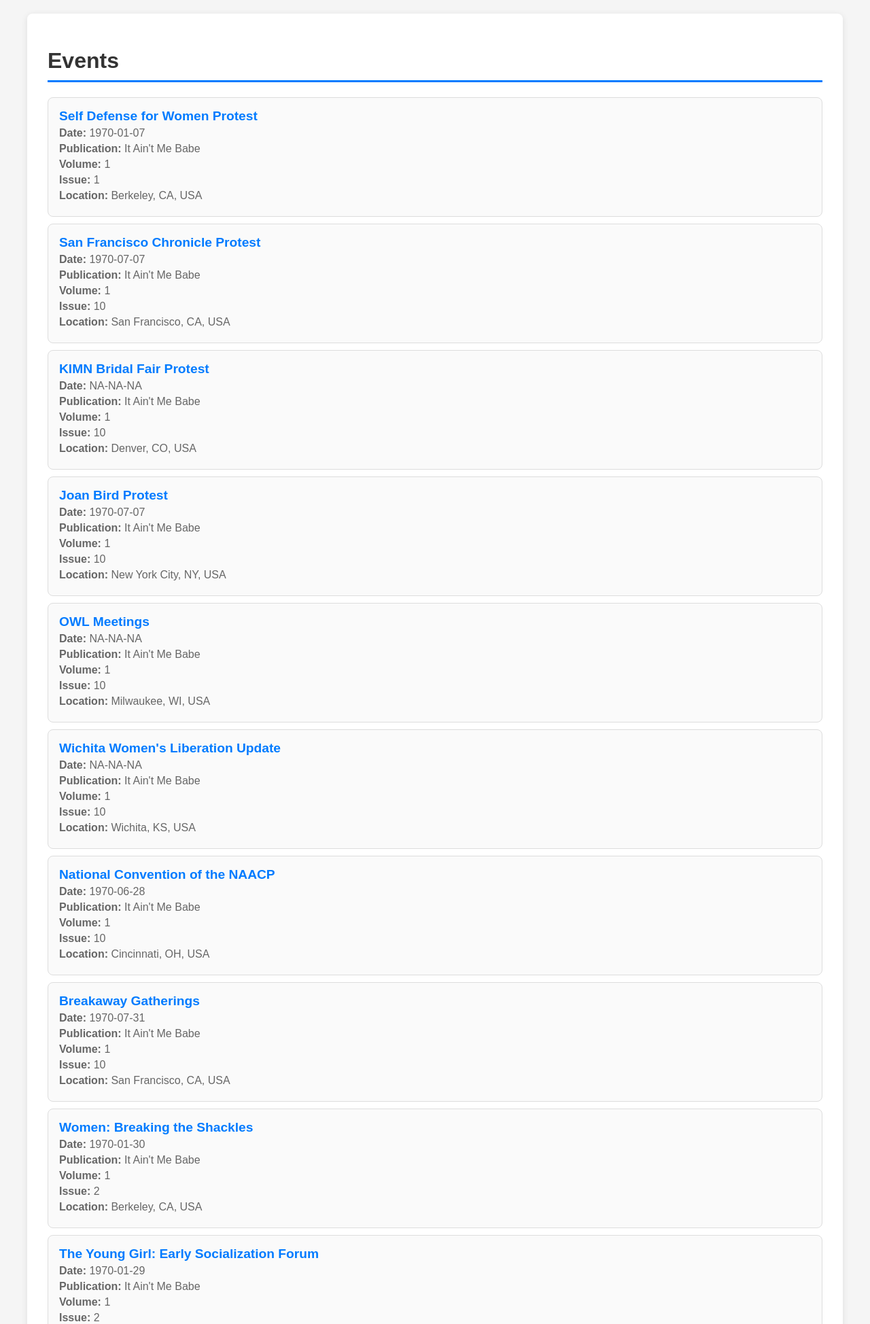
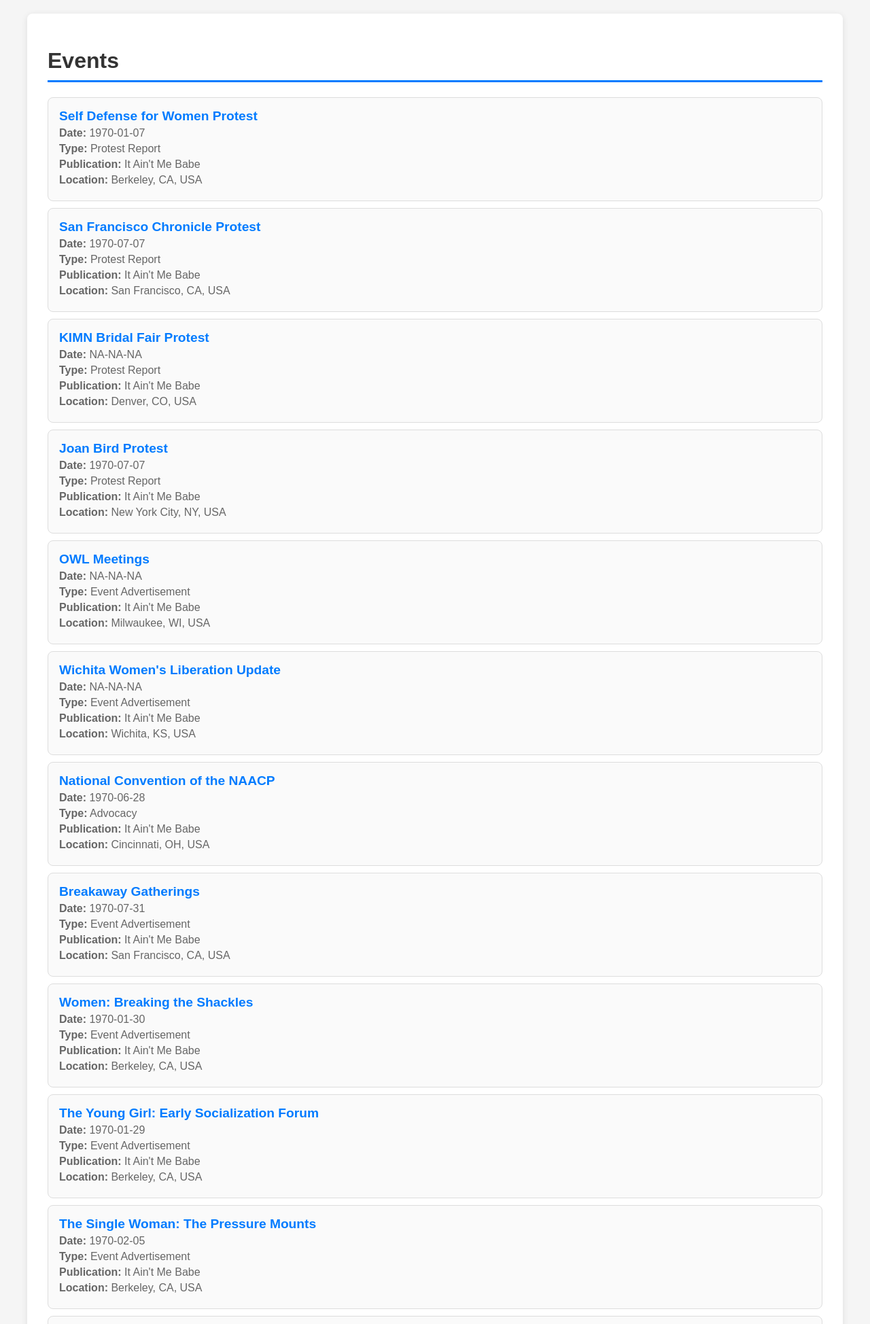
Before and after one commit to amber-r-edwards/Sisters-in-Struggle-Feminist-Knowledge-Sharing, a Flask app: page / in a window 1280 px wide. Shown: the top 1948 px of the page at 68% size. Run offline with Flask 3, Linux system fonts and the light colour scheme; data comes from the database, SQL or seed files in the repository; both versions use the stored data as it was after the commit.

Commit message:
adjusted / page to include event type

```diff
--- a/DatabaseFlask/app.py
+++ b/DatabaseFlask/app.py
@@ -1,9 +1,11 @@
 from flask import Flask, render_template, request, redirect, url_for, flash
 import sqlite3
 import os
+import secrets
 
 # Initialize the Flask application
 app = Flask(__name__)
+app.secret_key = secrets.token_hex(16)  # Generates a 32-character random key
 
 # Path to the SQLite database file
 DB_PATH = '../zines.db'  # Back one folder and just the name
@@ -35,7 +37,7 @@
 
     What this function does:
     1. Connects to the database
-    2. Runs a SQL query to get event information
+    2. Runs a SQL query to get event information, including event type
     3. Closes the database connection
     4. Renders an HTML template with the data
 
@@ -45,14 +47,9 @@
     # Get a connection to our database
     conn = get_db_connection()
 
-    # Execute a SQL query to get event data
-    # This query:
-    # - SELECTs all columns from events (e) and publication details from publications (p)
-    # - JOINs the events and publications tables on publication_id
-    # - FILTERs out events with empty or null titles
-    # - LIMITs results to 10 events
+    # Execute a SQL query to get event data, including event type
     events = conn.execute('''
-        SELECT e.event_title, e.event_date, e.city, e.state, e.country,
+        SELECT e.event_title, e.event_date, e.city, e.state, e.country, e.event_type,
                p.pub_title AS publication_title, p.volume AS volume_number,
                p.issue_number AS issue_number
         FROM events e
--- a/DatabaseFlask/templates/index.html
+++ b/DatabaseFlask/templates/index.html
@@ -11,14 +11,11 @@
     {% if event.event_date %}
     <div class="event-info"><strong>Date:</strong> {{ event.event_date }}</div>
     {% endif %}
+    {% if event.event_type %}
+    <div class="event-info"><strong>Type:</strong> {{ event.event_type }}</div>
+    {% endif %}
     {% if event.publication_title %}
     <div class="event-info"><strong>Publication:</strong> {{ event.publication_title }}</div>
-    {% endif %}
-    {% if event.volume_number %}
-    <div class="event-info"><strong>Volume:</strong> {{ event.volume_number }}</div>
-    {% endif %}
-    {% if event.issue_number %}
-    <div class="event-info"><strong>Issue:</strong> {{ event.issue_number }}</div>
     {% endif %}
     <div class="event-info"><strong>Location:</strong> {{ event.city }}, {{ event.state }}, {{ event.country }}</div>
 </div>
```
Also changed, not shown: zines.db.
